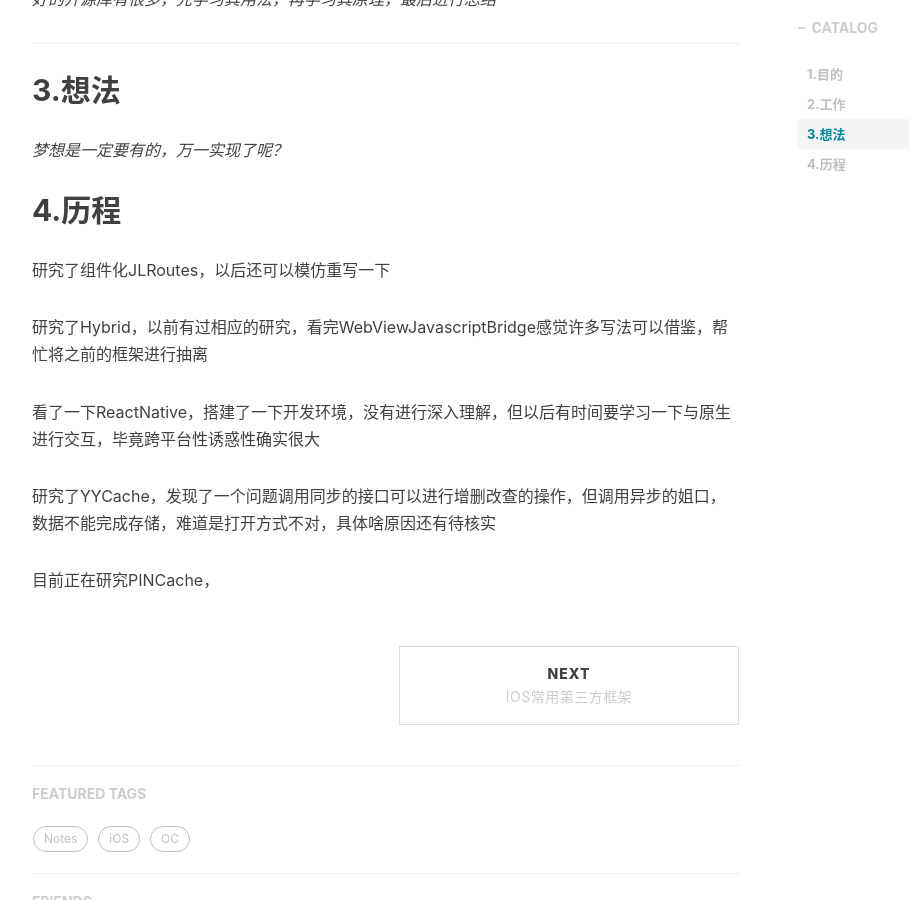
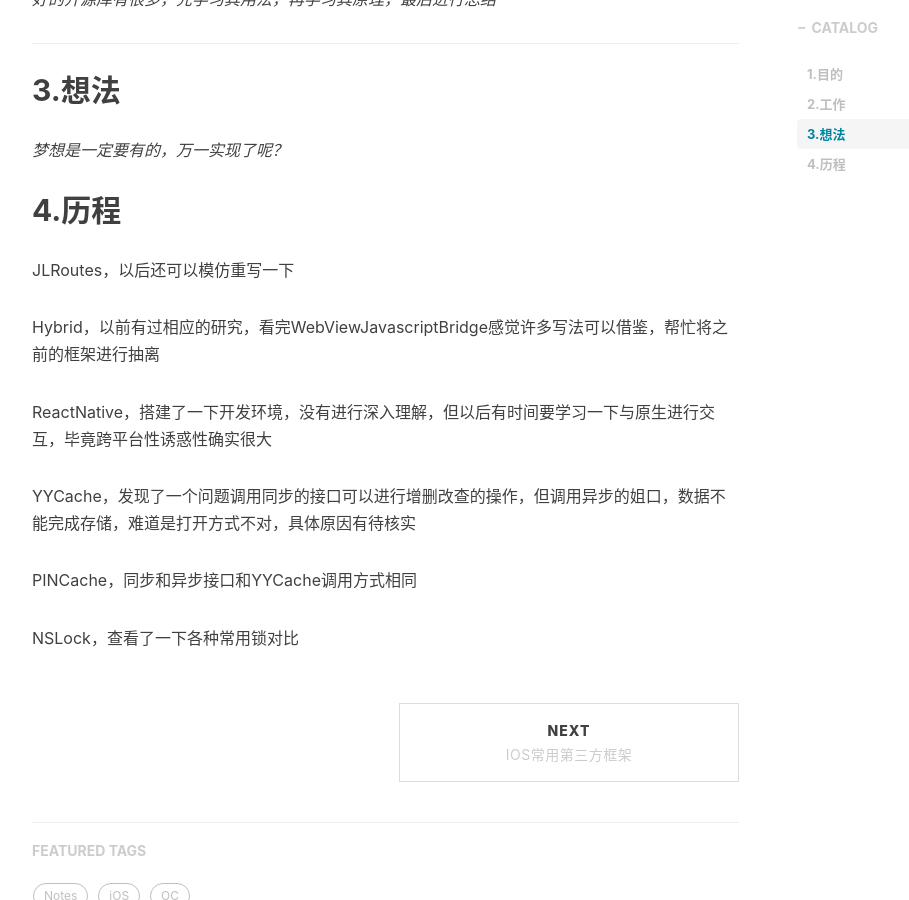
Before and after one commit to wangpt/wangpt.github.io, a Jekyll site: the page built from _posts/2018-08-28-note-mark.markdown, in a window 1280 px wide and 900 px high, scrolled down 801 px. Shown: the whole window, without its empty margins (233-1142 px from the left). Built offline with Jekyll 4.4.1, drawn with Linux system fonts in a browser that asks for light colours; nearby versions of some CDN libraries; comment, search, counter and statistics services are not loaded.

Commit message:
change Note

```diff
--- a/_posts/2018-08-28-note-mark.markdown
+++ b/_posts/2018-08-28-note-mark.markdown
@@ -29,12 +29,14 @@ tags:
 
 ## 4.历程
 
-研究了组件化JLRoutes，以后还可以模仿重写一下
+JLRoutes，以后还可以模仿重写一下
 
-研究了Hybrid，以前有过相应的研究，看完WebViewJavascriptBridge感觉许多写法可以借鉴，帮忙将之前的框架进行抽离
+Hybrid，以前有过相应的研究，看完WebViewJavascriptBridge感觉许多写法可以借鉴，帮忙将之前的框架进行抽离
 
-看了一下ReactNative，搭建了一下开发环境，没有进行深入理解，但以后有时间要学习一下与原生进行交互，毕竟跨平台性诱惑性确实很大
+ReactNative，搭建了一下开发环境，没有进行深入理解，但以后有时间要学习一下与原生进行交互，毕竟跨平台性诱惑性确实很大
 
-研究了YYCache，发现了一个问题调用同步的接口可以进行增删改查的操作，但调用异步的姐口，数据不能完成存储，难道是打开方式不对，具体啥原因还有待核实
+YYCache，发现了一个问题调用同步的接口可以进行增删改查的操作，但调用异步的姐口，数据不能完成存储，难道是打开方式不对，具体原因有待核实
 
-目前正在研究PINCache，
+PINCache，同步和异步接口和YYCache调用方式相同
+
+NSLock，查看了一下各种常用锁对比
```
